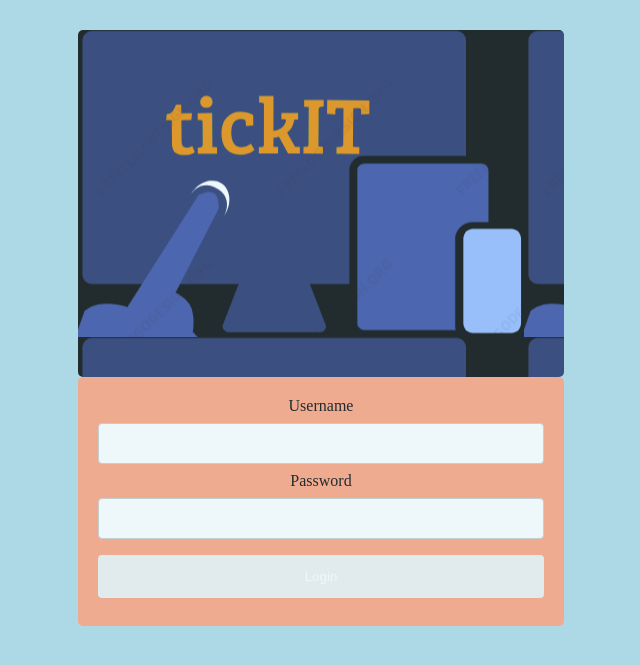
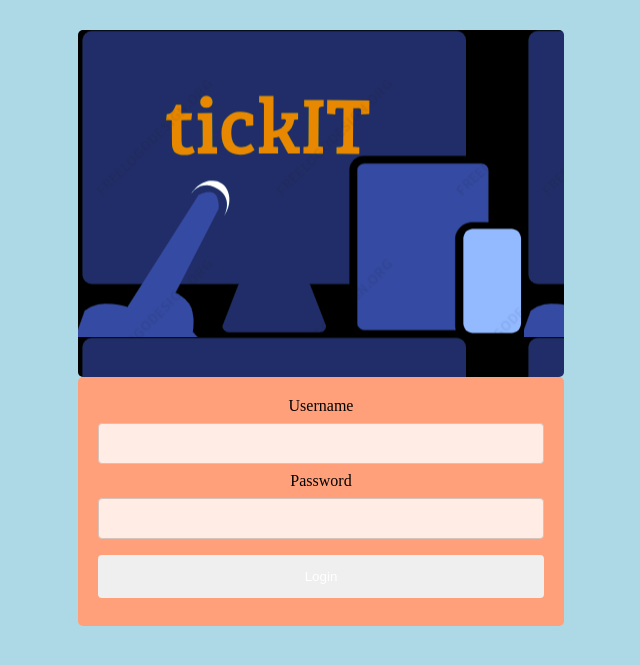
Before and after one commit to capstone-commerce/tickIT, a PHP site: page /login.php in a window 1280 px wide. Shown: the top 665 px of the page, without its empty margins (327-967 px from the left). Run offline with PHP 8.4, Linux system fonts and the light colour scheme; data that the repository does not hold is empty; some libraries are stand-ins or nearby versions.

Commit message:
Update login.css

```diff
--- a/src/static/css/login.css
+++ b/src/static/css/login.css
@@ -19,6 +19,8 @@ input[type=text], select{
 	border: 1px solid #ccc;
 	border-radius: 4px;
 	box-sizing: border-box;
+	opacity: 0.8;
+	filter: alpha(opacity=80);
 }
 	input[type=submit]{
 	width: 100%;
@@ -48,7 +50,4 @@ div{
 	border-radius: 5px;
 	background-color: lightsalmon;
 	padding: 20px;
-
-	opacity: 0.8;
-	filter: alpha(opacity=80);
 }
```
